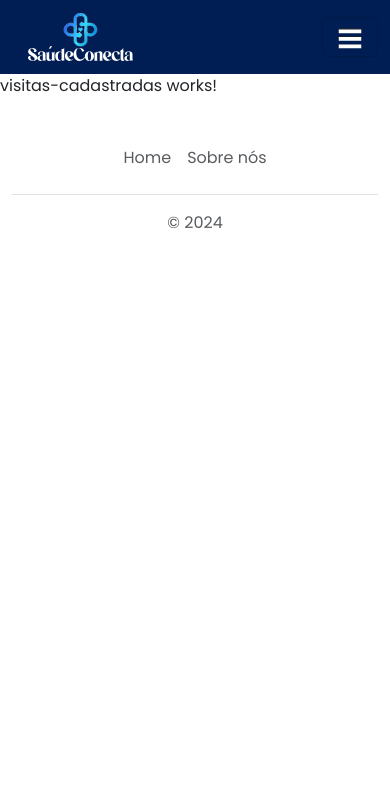
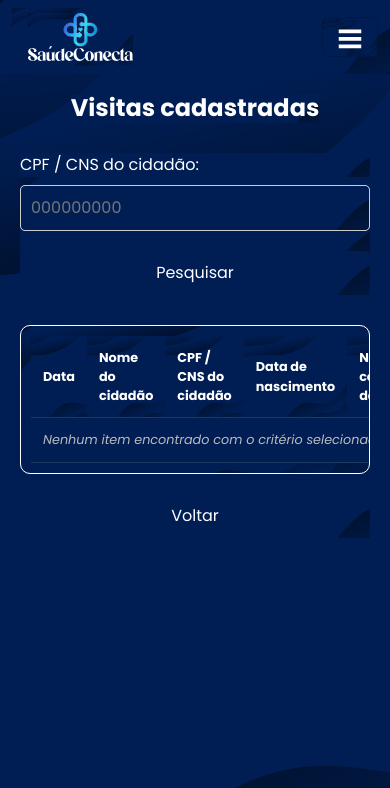
Before and after one commit to jonas-f-s/SaudeConecta, an Angular app: page /visitas-cadastradas in a window 390 px wide. Shown: the top 788 px of the page. Built offline with nearby package versions, Linux system fonts and the light colour scheme.

Commit message:
Atualização 07/12/24

```diff
--- a/src/app/components/cadastro-domiciliar-territorial/cadastro-domiciliar-territorial.component.html
+++ b/src/app/components/cadastro-domiciliar-territorial/cadastro-domiciliar-territorial.component.html
@@ -333,7 +333,7 @@
 
     <!-- Botões de ação -->
     <footer>
-      <button type="reset" class="cancel">Cancelar</button>
+      <button type="reset" class="cancel" [routerLink]="'/home'">Cancelar</button>
       <button type="submit" class="submit">Salvar</button>
     </footer>
   </form>
--- a/src/app/components/cadastro-individual/cadastro-individual.component.html
+++ b/src/app/components/cadastro-individual/cadastro-individual.component.html
@@ -575,7 +575,7 @@
 
     <!-- Botões de ação -->
     <div class="button-group">
-      <button type="button" >Cancelar</button>
+      <button type="button" [routerLink]="'/home'">Cancelar</button>
       <button type="submit" >Salvar</button>
     </div>
   </fieldset>
--- a/src/app/components/pacientes-recentes/pacientes-recentes.component.css
+++ b/src/app/components/pacientes-recentes/pacientes-recentes.component.css
@@ -0,0 +1,142 @@
+
+
+/* Estrutura principal */
+.page-container {
+  color: #ffffff;
+  background-image: url(../../../assets/background-blue.svg);
+  padding: 20px;
+  display: flex;
+  flex-direction: column;
+  align-items: center;
+  min-height: 100vh;
+}
+
+.title {
+  font-size: 2rem;
+  font-weight: bold;
+  margin-bottom: 30px;
+  text-align: center;
+}
+
+/* Estilo da busca */
+.search-container {
+  width: 100%;
+  max-width: 600px;
+  margin-bottom: 30px;
+}
+
+label {
+  font-size: 1rem;
+  display: block;
+  margin-bottom: 8px;
+}
+
+.search-box {
+  display: flex;
+  gap: 10px;
+}
+
+.search-input {
+  flex: 1;
+  padding: 10px;
+  border-radius: 5px;
+  border: 1px solid #cccccc;
+  font-size: 1rem;
+}
+
+.search-button {
+  padding: 10px 20px;
+  border: none;
+  border-radius: 5px;
+  background-color: #1e5bff;
+  color: white;
+  cursor: pointer;
+  font-size: 1rem;
+  transition: background-color 0.3s;
+}
+
+.search-button:hover {
+  background-color: #144cc0;
+}
+
+/* Estilo da tabela */
+.table-container {
+  width: 100%;
+  overflow-x: auto;
+  background-color: #12264d;
+  border-radius: 10px;
+  border: 1px solid;
+  padding: 10px;
+}
+
+.responsive-table {
+  width: 100%;
+  border-collapse: collapse;
+  color: white;
+}
+
+.responsive-table th,
+.responsive-table td {
+  text-align: left;
+  padding: 12px;
+  border-bottom: 1px solid #1e3a5f;
+}
+
+.responsive-table th {
+  font-size: 0.9rem;
+  font-weight: bold;
+}
+
+.responsive-table td {
+  font-size: 0.9rem;
+}
+
+.empty-message {
+  text-align: center;
+  font-style: italic;
+  color: #bbbbbb;
+}
+
+/* Botão voltar */
+.back-button-container {
+  margin-top: 20px;
+  width: 100%;
+}
+
+.back-button {
+  width: 100%;
+  padding: 10px 0;
+  border: none;
+  border-radius: 5px;
+  background-color: #1e5bff;
+  color: white;
+  font-size: 1rem;
+  cursor: pointer;
+  transition: background-color 0.3s;
+  display: block;
+  margin: 0 auto;
+}
+
+.back-button:hover {
+  background-color: #144cc0;
+}
+
+/* Responsividade */
+@media (max-width: 768px) {
+  .title {
+    font-size: 1.5rem;
+  }
+
+  .search-box {
+    flex-direction: column;
+  }
+
+  .search-input {
+    margin-bottom: 10px;
+  }
+
+  .responsive-table th,
+  .responsive-table td {
+    font-size: 0.8rem;
+  }
+}
--- a/src/app/components/pacientes-recentes/pacientes-recentes.component.html
+++ b/src/app/components/pacientes-recentes/pacientes-recentes.component.html
@@ -1 +1,44 @@
-<p>pacientes-recentes works!</p>
+<div class="page-container">
+  <h1 class="title">Pacientes recentes</h1>
+
+  <div class="table-container">
+    <table class="responsive-table">
+      <thead>
+        <tr>
+          <th>Data</th>
+          <th>Nome do cidadão</th>
+          <th>CPF / CNS do cidadão</th>
+          <th>Data de nascimento</th>
+          <th>Nome completo da mãe</th>
+        </tr>
+      </thead>
+      <tbody>
+        <tr>
+          <td>18/07/2024</td>
+          <td>José Calos Silva</td>
+          <td>000.000.000-00</td>
+          <td>19/05/1999</td>
+          <td>Maria Celia Silva</td>
+        </tr>
+        <tr>
+          <td>05/05/2024</td>
+          <td>Paulo Vitor Souza</td>
+          <td>000.000.000-00</td>
+          <td>19/05/1999</td>
+          <td>Marta Souza Silva</td>
+        </tr>
+        <tr>
+          <td>01/05/2024</td>
+          <td>Ana Beatriz Ribeiro</td>
+          <td>000.000.000-00</td>
+          <td>19/05/1999</td>
+          <td>Carla Ribeiro</td>
+        </tr>
+      </tbody>
+    </table>
+  </div>
+
+  <div class="back-button-container">
+    <button class="back-button" [routerLink]="'/home'">Voltar</button>
+  </div>
+</div>
--- a/src/app/components/status-de-sincronizacao/status-de-sincronizacao.component.css
+++ b/src/app/components/status-de-sincronizacao/status-de-sincronizacao.component.css
@@ -0,0 +1,145 @@
+/* Estrutura principal */
+.page-container {
+  color: #ffffff;
+  background-color: #0a1733;
+  padding: 20px;
+  display: flex;
+  flex-direction: column;
+  align-items: center;
+  min-height: 100vh;
+}
+
+.title {
+  font-size: 2rem;
+  font-weight: bold;
+  margin-bottom: 30px;
+  text-align: center;
+}
+
+/* Estilo da busca */
+.search-container {
+  width: 100%;
+  max-width: 600px;
+  margin-bottom: 30px;
+}
+
+label {
+  font-size: 1rem;
+  display: block;
+  margin-bottom: 8px;
+}
+
+.search-box {
+  display: flex;
+  gap: 10px;
+}
+
+.search-input {
+  flex: 1;
+  padding: 10px;
+  border-radius: 5px;
+  border: 1px solid #cccccc;
+  font-size: 1rem;
+}
+
+.search-button {
+  padding: 10px 20px;
+  border: none;
+  border-radius: 5px;
+  background-color: #1e5bff;
+  color: white;
+  cursor: pointer;
+  font-size: 1rem;
+  transition: background-color 0.3s;
+}
+
+.search-button:hover {
+  background-color: #144cc0;
+}
+
+/* Estilo da tabela */
+.table-container {
+  width: 100%;
+  overflow-x: auto;
+  background-color: #12264d;
+  border-radius: 10px;
+  border: 1px solid;
+  padding: 10px;
+}
+
+.responsive-table {
+  width: 100%;
+  border-collapse: collapse;
+  color: white;
+}
+
+.responsive-table th,
+.responsive-table td {
+  text-align: left;
+  padding: 12px;
+  border-bottom: 1px solid #1e3a5f;
+}
+
+.responsive-table th {
+  font-size: 0.9rem;
+  font-weight: bold;
+}
+
+.responsive-table td {
+  font-size: 0.9rem;
+}
+
+/* Estilo dos status */
+.status {
+  font-weight: bold;
+  display: inline-block;
+}
+
+.status-synchronized {
+  color: #00ff00; /* Verde para "Sincronizado" */
+}
+
+.status-not-synchronized {
+  color: #ff0000; /* Vermelho para "Não sincronizado" */
+}
+
+/* Botão voltar */
+.back-button-container {
+  margin-top: 20px;
+  width: 100%;
+}
+
+.back-button {
+  width: 100%;
+  padding: 10px 0;
+  border: none;
+  border-radius: 5px;
+  background-color: #1e5bff;
+  color: white;
+  font-size: 1rem;
+  cursor: pointer;
+  transition: background-color 0.3s;
+  display: block;
+  margin: 0 auto;
+}
+
+.back-button:hover {
+  background-color: #144cc0;
+}
+
+
+/* Responsividade */
+@media (max-width: 768px) {
+  .title {
+    font-size: 1.5rem;
+  }
+
+  .responsive-table th,
+  .responsive-table td {
+    font-size: 0.8rem;
+  }
+
+  .search-container input {
+    width: 150px;
+  }
+}
--- a/src/app/components/status-de-sincronizacao/status-de-sincronizacao.component.html
+++ b/src/app/components/status-de-sincronizacao/status-de-sincronizacao.component.html
@@ -1 +1,48 @@
-<p>status-de-sincronizacao works!</p>
+<div class="page-container">
+  <h1 class="title">Status de Sincronização</h1>
+
+  <div class="search-container">
+    <label for="search-input">CPF / CNS do cidadão:</label>
+    <div class="search-box">
+      <input
+        id="search-input"
+        type="text"
+        placeholder="000000000"
+        class="search-input"
+      />
+      <button class="search-button">Pesquisar</button>
+    </div>
+  </div>
+
+
+  <div class="table-container">
+    <table class="responsive-table">
+      <thead>
+        <tr>
+          <th>Data</th>
+          <th>Nome do cidadão</th>
+          <th>CPF / CNS do cidadão</th>
+          <th>Status</th>
+        </tr>
+      </thead>
+      <tbody>
+        <tr>
+          <td>18/07/2024</td>
+          <td>José Calos Silva</td>
+          <td>000.000.000-00</td>
+          <td><span class="status status-synchronized">Sincronizado</span></td>
+        </tr>
+        <tr>
+          <td>05/05/2024</td>
+          <td>Paulo Vitor Silva</td>
+          <td>000.000.000-00</td>
+          <td><span class="status status-not-synchronized">Não sincronizado</span></td>
+        </tr>
+      </tbody>
+    </table>
+  </div>
+
+  <div class="back-button-container">
+    <button class="back-button" [routerLink]="'/home'">Voltar</button>
+  </div>
+</div>
--- a/src/app/components/visitas-cadastradas/visitas-cadastradas.component.css
+++ b/src/app/components/visitas-cadastradas/visitas-cadastradas.component.css
@@ -0,0 +1,142 @@
+
+
+/* Estrutura principal */
+.page-container {
+  color: #ffffff;
+  background-image: url(../../../assets/background-blue.svg);
+  padding: 20px;
+  display: flex;
+  flex-direction: column;
+  align-items: center;
+  min-height: 100vh;
+}
+
+.title {
+  font-size: 2rem;
+  font-weight: bold;
+  margin-bottom: 30px;
+  text-align: center;
+}
+
+/* Estilo da busca */
+.search-container {
+  width: 100%;
+  max-width: 600px;
+  margin-bottom: 30px;
+}
+
+label {
+  font-size: 1rem;
+  display: block;
+  margin-bottom: 8px;
+}
+
+.search-box {
+  display: flex;
+  gap: 10px;
+}
+
+.search-input {
+  flex: 1;
+  padding: 10px;
+  border-radius: 5px;
+  border: 1px solid #cccccc;
+  font-size: 1rem;
+}
+
+.search-button {
+  padding: 10px 20px;
+  border: none;
+  border-radius: 5px;
+  background-color: #1e5bff;
+  color: white;
+  cursor: pointer;
+  font-size: 1rem;
+  transition: background-color 0.3s;
+}
+
+.search-button:hover {
+  background-color: #144cc0;
+}
+
+/* Estilo da tabela */
+.table-container {
+  width: 100%;
+  overflow-x: auto;
+  background-color: #12264d;
+  border-radius: 10px;
+  border: 1px solid;
+  padding: 10px;
+}
+
+.responsive-table {
+  width: 100%;
+  border-collapse: collapse;
+  color: white;
+}
+
+.responsive-table th,
+.responsive-table td {
+  text-align: left;
+  padding: 12px;
+  border-bottom: 1px solid #1e3a5f;
+}
+
+.responsive-table th {
+  font-size: 0.9rem;
+  font-weight: bold;
+}
+
+.responsive-table td {
+  font-size: 0.9rem;
+}
+
+.empty-message {
+  text-align: center;
+  font-style: italic;
+  color: #bbbbbb;
+}
+
+/* Botão voltar */
+.back-button-container {
+  margin-top: 20px;
+  width: 100%;
+}
+
+.back-button {
+  width: 100%;
+  padding: 10px 0;
+  border: none;
+  border-radius: 5px;
+  background-color: #1e5bff;
+  color: white;
+  font-size: 1rem;
+  cursor: pointer;
+  transition: background-color 0.3s;
+  display: block;
+  margin: 0 auto;
+}
+
+.back-button:hover {
+  background-color: #144cc0;
+}
+
+/* Responsividade */
+@media (max-width: 768px) {
+  .title {
+    font-size: 1.5rem;
+  }
+
+  .search-box {
+    flex-direction: column;
+  }
+
+  .search-input {
+    margin-bottom: 10px;
+  }
+
+  .responsive-table th,
+  .responsive-table td {
+    font-size: 0.8rem;
+  }
+}
--- a/src/app/components/visitas-cadastradas/visitas-cadastradas.component.html
+++ b/src/app/components/visitas-cadastradas/visitas-cadastradas.component.html
@@ -1 +1,41 @@
-<p>visitas-cadastradas works!</p>
+<div class="page-container">
+  <h1 class="title">Visitas cadastradas</h1>
+
+  <div class="search-container">
+    <label for="search-input">CPF / CNS do cidadão:</label>
+    <div class="search-box">
+      <input
+        id="search-input"
+        type="text"
+        placeholder="000000000"
+        class="search-input"
+      />
+      <button class="search-button">Pesquisar</button>
+    </div>
+  </div>
+
+  <div class="table-container">
+    <table class="responsive-table">
+      <thead>
+        <tr>
+          <th>Data</th>
+          <th>Nome do cidadão</th>
+          <th>CPF / CNS do cidadão</th>
+          <th>Data de nascimento</th>
+          <th>Nome completo da mãe</th>
+        </tr>
+      </thead>
+      <tbody>
+        <tr>
+          <td colspan="5" class="empty-message">
+            Nenhum item encontrado com o critério selecionado.
+          </td>
+        </tr>
+      </tbody>
+    </table>
+  </div>
+
+  <div class="back-button-container">
+    <button class="back-button" [routerLink]="'/home'">Voltar</button>
+  </div>
+</div>
--- a/src/styles.css
+++ b/src/styles.css
@@ -5,5 +5,7 @@
   padding: 0;
   font-family: "Poppins", sans-serif;
   font-weight: 400;
-  font-style: normal;
+  font-style: normal;  background-image: url(/src/assets/background-blue.svg);
+  background-size: cover;
+  background-position: center;
 }
```
